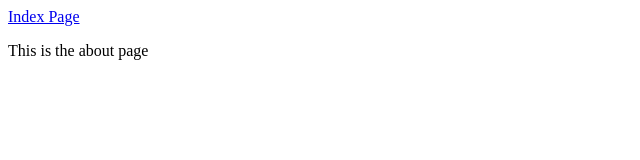
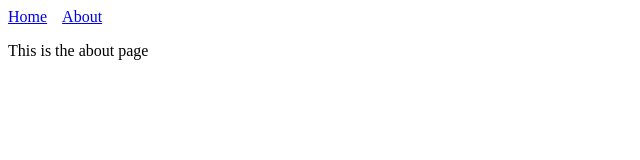
Before and after one commit to alsanchez86/hello-next, a Next.js app: page /about in a window 1280 px wide. Shown: the top 160 px of the page, without its empty margins (0-640 px from the left). Built offline with nearby package versions, Linux system fonts and the light colour scheme.

Commit message:
add Header component

```diff
--- a/components/Header.js
+++ b/components/Header.js
@@ -9,6 +9,7 @@
         <Link href="/">
             <a style={linkStyle}>Home</a>
         </Link>
+
         <Link href="/about">
             <a style={linkStyle}>About</a>
         </Link>
--- a/pages/about.js
+++ b/pages/about.js
@@ -1,10 +1,8 @@
-import Link from 'next/link';
+import Header from '../components/Header';
 
 export default () => (
     <div>
-        <Link href="/">
-            <a>Index Page</a>
-        </Link>
+        <Header/>
 
         <p>This is the about page</p>
     </div>
--- a/pages/index.js
+++ b/pages/index.js
@@ -1,10 +1,8 @@
-import Link from 'next/link';
+import Header from '../components/Header';
 
 export default () => (
     <div>
-        <Link href="/about">
-            <a title="About Page">About Page</a>
-        </Link>
+        <Header/>
 
         <p>Hello Next.js</p>
     </div>
```
